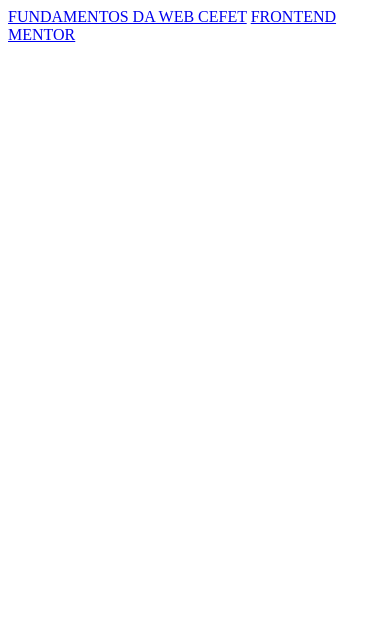
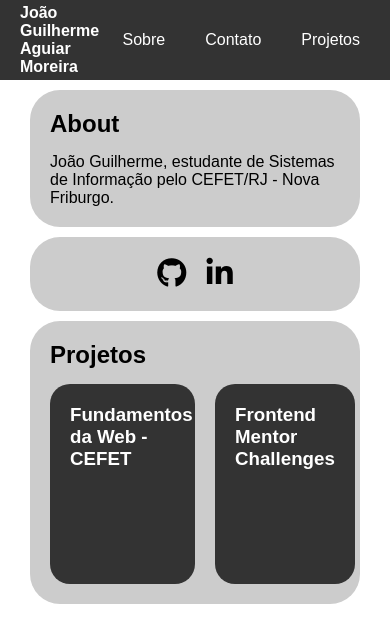
Before and after one commit to JoaoGuilherme7/JoaoGuilherme7.github.io, a plain HTML site: page index.html in a window 390 px wide. Shown: the top 642 px of the page. Drawn offline with Linux system fonts and the light colour scheme.

Commit message:
Primeiro layout. *ainda não está responsivo*

```diff
--- a/index.html
+++ b/index.html
@@ -3,12 +3,66 @@
 <head>
     <meta charset="UTF-8">
     <meta name="viewport" content="width=device-width, initial-scale=1.0">
+    <link rel="stylesheet" href="style.css">
+    <link rel="stylesheet" href="https://cdnjs.cloudflare.com/ajax/libs/font-awesome/6.4.2/css/all.min.css"/>
     <title>João Guilherme Aguiar Moreira</title>
 </head>
 <body>
-    <div>
-        <a href="https://joaoguilherme7.github.io/FundWebCEFET/" target="_blank"> FUNDAMENTOS DA WEB CEFET</a>
-        <a href="https://github.com/JoaoGuilherme7/FrontendMentor" target="_blank"> FRONTEND MENTOR</a>
+    <header>
+        <nav>
+            <h1>João Guilherme Aguiar Moreira</h1>
+
+            <ul>
+                <a href="#about-sect"><li>Sobre</li></a>
+                <a href="#contact"><li>Contato</li></a>
+                <a href="#projects"><li>Projetos</li></a>
+            </ul>
+        </nav>
+    </header>
+    <main>
+
+        <section id="about-sect">
+            <h2>About</h2>
+            <p>
+                João Guilherme, estudante de Sistemas de Informação pelo CEFET/RJ - Nova Friburgo.
+            </p>
+        </section>
+
+        <section id="contact">
+            <div>
+                <ul>
+                    <!-- <a href=""><li><i class="fa-brands fa-facebook-f"></i></li></a> -->
+                    <a href="https://github.com/JoaoGuilherme7" target="_blank"><li><i class="fa-brands fa-github"></i></li></a>
+                    <a href="https://www.linkedin.com/in/jo%C3%A3o-guilherme-aguiar-moreira-16b717139/" target="_blank"><li><i class="fa-brands fa-linkedin-in"></i></li></a>
+                </ul>
+            </div>
+        </section>
+
+        <section class="projects-sect">
+
+            <h2>Projetos</h2>
+            <div class="projects-box">
+                <a  href="https://joaoguilherme7.github.io/FundWebCEFET/" target="_blank">
+                    <div class="project-boxes" id="fund-web">
+                      <h3>Fundamentos da Web - CEFET</h3>
+                      <p>
+                        Atividades desenvolvidas nas aulas de Fundamentos da Web, disciplina ministrada pelo Professor Rafael Escalfoni do curso de Sistemas de Informação do CEFET Nova Friburgo.
+                      </p>
+                    </div>
+                </a>
+
+                <a href="https://joaoguilherme7.github.io/FrontendMentor/" target="_blank">
+                    <div class="project-boxes" id="frontend-mentor">
+                        <h3>Frontend Mentor Challenges</h3>
+
+                        <p>
+                            Desafios do Frontend Mentor reproduzidos por mim.
+                        </p>
+                    </div>
+                </a>
+            </div>
+        </section>
+
     </div>
 </body>
 </html>
--- /dev/null
+++ b/style.css
@@ -0,0 +1,130 @@
+* {
+    margin: 0;
+    padding: 0;
+    box-sizing: border-box;
+    font-family: sans-serif;
+}
+
+ul {
+    list-style: none;
+    display: flex;
+}
+
+a {
+    color: inherit;
+    text-decoration: none;
+}
+
+html {
+    font-size: 62.5%;
+}
+
+body {
+    min-height: 300vh;
+    background-color: #fff;
+    font-size: 1.6rem;
+    padding: 8.0rem 2rem;
+}
+
+header nav {
+    position: fixed;
+    top: 0;
+    left: 0;
+    width: 100%;
+    height: 8.0rem;
+    padding: 20px;
+
+    display: flex;
+    justify-content: space-between;
+    align-items: center;
+
+    background-color: #333;
+    color: #fff;
+}
+
+nav h1 {
+    font-size: 1.6rem;
+}
+
+nav ul {
+    gap: 2.0rem;
+}
+
+nav ul li {
+    padding: .7rem 1rem;
+    border-radius: 2.5rem;
+    transition: .4s;
+}
+
+nav ul li:hover {
+    background-color: #ccc;
+    color: #333;
+}
+
+section {
+    background-color: #ccc;
+    margin: 10px;
+    padding: 20px;
+    border-radius: 30px;
+}
+
+section h2 {
+    margin-bottom: 1.5rem;
+}
+
+#contact{
+    display: flex;
+    justify-content: center;
+    font-size: 3rem;
+}
+
+#contact ul{
+    gap: 20px
+}
+
+#contact li:hover{
+    color: #555;
+}
+
+/* --- */
+.projects-box {
+    display: flex;
+    justify-content: space-between;
+    width: 100%;
+    height: fit-content;
+    gap: 20px;
+}
+
+.projects-sect:hover > .projects-box > a .project-boxes{
+    height: 45rem;
+}
+
+.projects-box a {
+    width: 50%;
+}
+
+.project-boxes {
+    height: 20rem;
+    background-color: #333;
+    border-radius: 2.0rem;
+    padding: 2.0rem;
+    color: #fff;
+
+    display: flex;
+    flex-direction: column;
+    justify-content: space-between;
+
+    transition: .5s;
+}
+
+.project-boxes p{
+    visibility: hidden;
+}
+
+.project-boxes:hover{
+    background-image: linear-gradient(to top, #000000c7 ,#00000000 70%);
+}
+
+.project-boxes:hover > p{
+    visibility: visible;
+}
```
